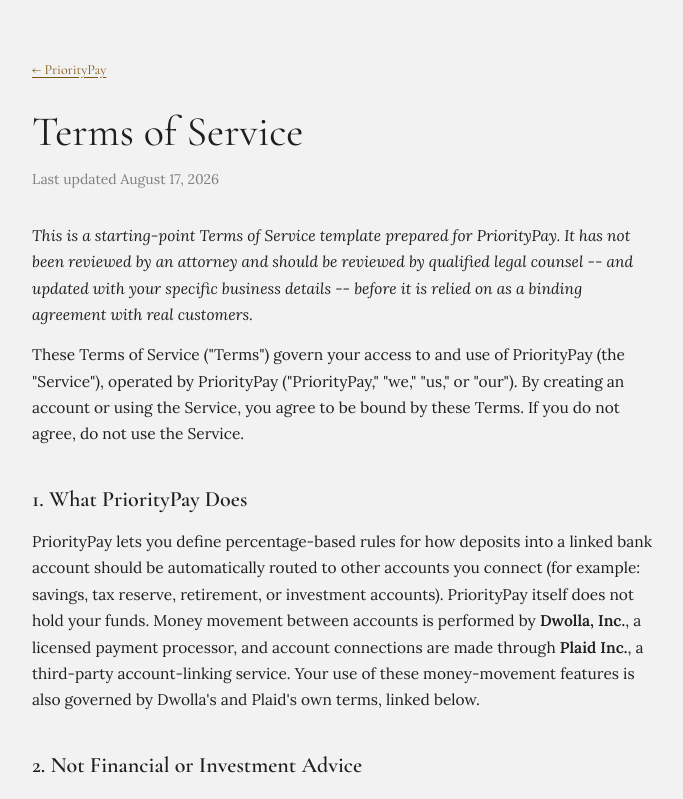
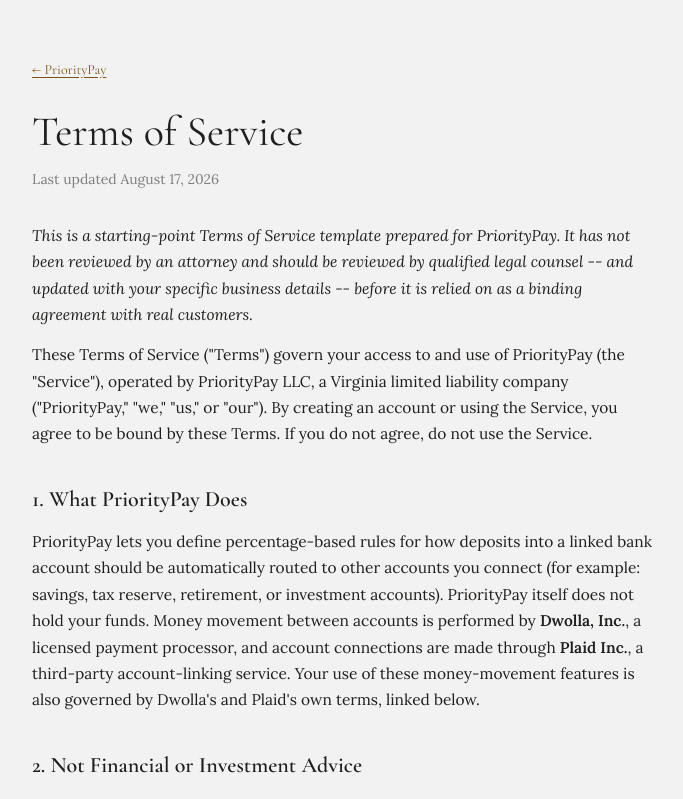
Before and after one commit to meganmahoney123/prioritypay-simple, a Next.js app: page /terms in a window 1280 px wide. Shown: the top 799 px of the page, without its empty margins (296-979 px from the left). Built offline with nearby package versions, Linux system fonts and the light colour scheme.

Commit message:
Update ToS: name PriorityPay LLC as operating entity, add Virginia governing law section

```diff
--- a/app/terms/page.js
+++ b/app/terms/page.js
@@ -15,9 +15,9 @@
 
       <p>
         These Terms of Service (&quot;Terms&quot;) govern your access to and use of PriorityPay (the
-        &quot;Service&quot;), operated by PriorityPay (&quot;PriorityPay,&quot; &quot;we,&quot; &quot;us,&quot; or
-        &quot;our&quot;). By creating an account or using the Service, you agree to be bound by these Terms. If you do
-        not agree, do not use the Service.
+        &quot;Service&quot;), operated by PriorityPay LLC, a Virginia limited liability company (&quot;PriorityPay,&quot;
+        &quot;we,&quot; &quot;us,&quot; or &quot;our&quot;). By creating an account or using the Service, you agree to be
+        bound by these Terms. If you do not agree, do not use the Service.
       </p>
 
       <h2>1. What PriorityPay Does</h2>
@@ -123,7 +123,14 @@
         </li>
       </ul>
 
-      <h2>12. Contact</h2>
+      <h2>12. Governing Law</h2>
+      <p>
+        These Terms are governed by the laws of the Commonwealth of Virginia, without regard to conflict-of-law
+        principles. Any dispute arising from these Terms or the Service will be subject to the exclusive
+        jurisdiction of the state and federal courts located in Virginia.
+      </p>
+
+      <h2>13. Contact</h2>
       <p>
         Questions about these Terms? Reach us at{" "}
         <a href="mailto:megan@ignitemysite.com">megan@ignitemysite.com</a>.
```
